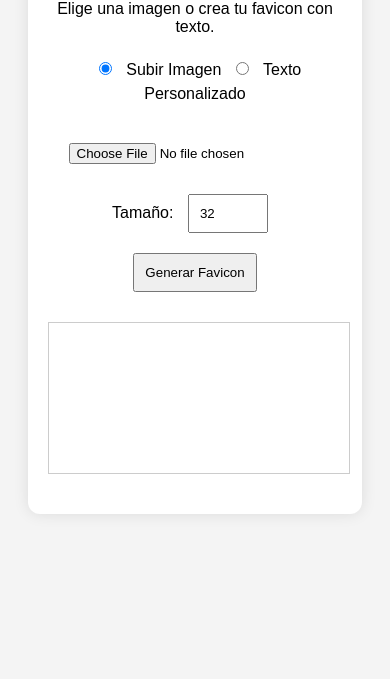
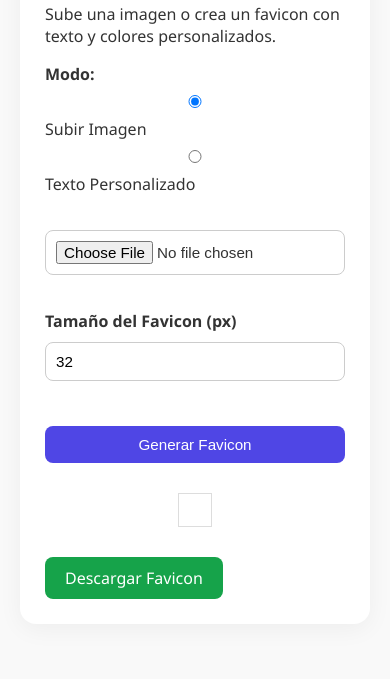
Before and after one commit to osortoclem/Denux, a plain HTML site: page creator-favicon.html in a window 390 px wide. Shown: the part 165-844 px from the top of the page. Drawn offline with Linux system fonts and the light colour scheme.

Commit message:
Actualizar creator-favicon.html

```diff
--- a/creator-favicon.html
+++ b/creator-favicon.html
@@ -5,78 +5,144 @@
   <meta name="viewport" content="width=device-width, initial-scale=1.0"/>
   <title>Generador Profesional de Favicon</title>
   <style>
+    :root {
+      --main-color: #4F46E5;
+      --text-color: #333;
+      --bg-color: #f9f9f9;
+      --card-bg: #ffffff;
+    }
+
+    * {
+      box-sizing: border-box;
+    }
+
     body {
-      font-family: sans-serif;
-      background: #f4f4f4;
+      font-family: 'Segoe UI', sans-serif;
+      background: var(--bg-color);
+      margin: 0;
       padding: 20px;
-      text-align: center;
+      color: var(--text-color);
     }
+
     .container {
-      background: white;
       max-width: 700px;
       margin: auto;
-      padding: 20px;
-      border-radius: 12px;
-      box-shadow: 0 0 15px rgba(0,0,0,0.1);
+      background: var(--card-bg);
+      padding: 25px;
+      border-radius: 16px;
+      box-shadow: 0 5px 25px rgba(0, 0, 0, 0.05);
     }
+
+    h1 {
+      color: var(--main-color);
+      margin-bottom: 10px;
+    }
+
     input, select, button {
-      margin: 10px;
       padding: 10px;
+      font-size: 1rem;
+      margin: 10px 0;
+      border: 1px solid #ccc;
+      border-radius: 8px;
+      width: 100%;
     }
-    canvas {
-      margin: 20px auto;
-      display: block;
-      border: 1px solid #ccc;
+
+    button {
+      background: var(--main-color);
+      color: white;
+      border: none;
+      cursor: pointer;
     }
-    .mode {
-      margin-bottom: 20px;
+
+    button:hover {
+      background: #3730A3;
     }
+
     .color-list {
       display: flex;
       flex-wrap: wrap;
-      gap: 5px;
-      justify-content: center;
+      gap: 6px;
+      margin: 8px 0;
     }
+
     .color-item {
-      width: 25px;
-      height: 25px;
-      border-radius: 3px;
+      width: 28px;
+      height: 28px;
+      border-radius: 6px;
+      border: 2px solid transparent;
       cursor: pointer;
-      border: 2px solid transparent;
     }
+
     .color-item:hover {
-      border-color: black;
+      border-color: #000;
+    }
+
+    canvas {
+      display: block;
+      margin: 20px auto;
+      border: 1px solid #ddd;
+    }
+
+    .section {
+      margin-bottom: 25px;
+    }
+
+    .label {
+      text-align: left;
+      font-weight: bold;
+      margin-top: 10px;
+      display: block;
+    }
+
+    #downloadLink {
+      display: inline-block;
+      margin-top: 10px;
+      text-decoration: none;
+      color: white;
+      background: #16A34A;
+      padding: 10px 20px;
+      border-radius: 8px;
+    }
+
+    @media (max-width: 600px) {
+      input, select, button {
+        font-size: 0.95rem;
+      }
+
+      .color-item {
+        width: 24px;
+        height: 24px;
+      }
     }
   </style>
 </head>
 <body>
   <div class="container">
     <h1>Generador de Favicon</h1>
-    <p>Elige una imagen o crea tu favicon con texto.</p>
+    <p>Sube una imagen o crea un favicon con texto y colores personalizados.</p>
 
-    <div class="mode">
+    <div class="section">
+      <label class="label">Modo:</label>
       <label><input type="radio" name="modo" value="imagen" checked> Subir Imagen</label>
       <label><input type="radio" name="modo" value="texto"> Texto Personalizado</label>
     </div>
 
-    <!-- Modo Imagen -->
-    <div id="modo-imagen">
+    <div class="section" id="modo-imagen">
       <input type="file" id="imageInput" accept="image/*">
     </div>
 
-    <!-- Modo Texto -->
-    <div id="modo-texto" style="display: none;">
-      <input type="text" id="textInput" placeholder="Texto para favicon" maxlength="2">
-      <br>
-      <label>Color de fondo: </label>
+    <div class="section" id="modo-texto" style="display: none;">
+      <input type="text" id="textInput" placeholder="Texto para favicon (máx. 2 letras)" maxlength="2">
+
+      <label class="label">Color de fondo</label>
       <input type="color" id="bgColor" value="#000000">
       <div class="color-list" id="bgColorList"></div>
-      <br>
-      <label>Color del texto: </label>
+
+      <label class="label">Color del texto</label>
       <input type="color" id="textColor" value="#ffffff">
       <div class="color-list" id="textColorList"></div>
-      <br>
-      <label>Fuente:</label>
+
+      <label class="label">Fuente</label>
       <select id="fontSelect">
         <option value="Arial">Arial</option>
         <option value="Verdana">Verdana</option>
@@ -86,13 +152,15 @@
       </select>
     </div>
 
-    <label>Tamaño:</label>
-    <input type="number" id="size" value="32" min="16" max="512">
-    <br>
+    <div class="section">
+      <label class="label">Tamaño del Favicon (px)</label>
+      <input type="number" id="size" value="32" min="16" max="512">
+    </div>
+
     <button onclick="generarFavicon()">Generar Favicon</button>
 
-    <canvas id="canvas"></canvas>
-    <a id="downloadLink" style="display: none;" download="favicon.png">Descargar Favicon</a>
+    <canvas id="canvas" width="32" height="32"></canvas>
+    <a id="downloadLink" download="favicon.png">Descargar Favicon</a>
   </div>
 
   <script>
@@ -102,17 +170,15 @@
 
     modoRadios.forEach(radio => {
       radio.addEventListener('change', () => {
-        if (radio.value === 'imagen') {
-          modoImagen.style.display = 'block';
-          modoTexto.style.display = 'none';
-        } else {
-          modoImagen.style.display = 'none';
-          modoTexto.style.display = 'block';
-        }
+        modoImagen.style.display = radio.value === 'imagen' ? 'block' : 'none';
+        modoTexto.style.display = radio.value === 'texto' ? 'block' : 'none';
       });
     });
 
-    const coloresBase = ['#000000', '#ffffff', '#ff0000', '#00ff00', '#0000ff', '#ffff00', '#ff00ff', '#00ffff', '#333333', '#999999'];
+    const coloresBase = [
+      '#000000', '#ffffff', '#e11d48', '#16a34a', '#2563eb',
+      '#f59e0b', '#8b5cf6', '#10b981', '#64748b', '#d97706'
+    ];
 
     function llenarColores(containerId, inputId) {
       const container = document.getElementById(containerId);
@@ -174,10 +240,9 @@
     }
 
     function mostrarDescarga() {
+      const canvas = document.getElementById('canvas');
       const link = document.getElementById('downloadLink');
-      const canvas = document.getElementById('canvas');
       link.href = canvas.toDataURL("image/png");
-      link.style.display = 'inline-block';
     }
   </script>
 </body>
```
